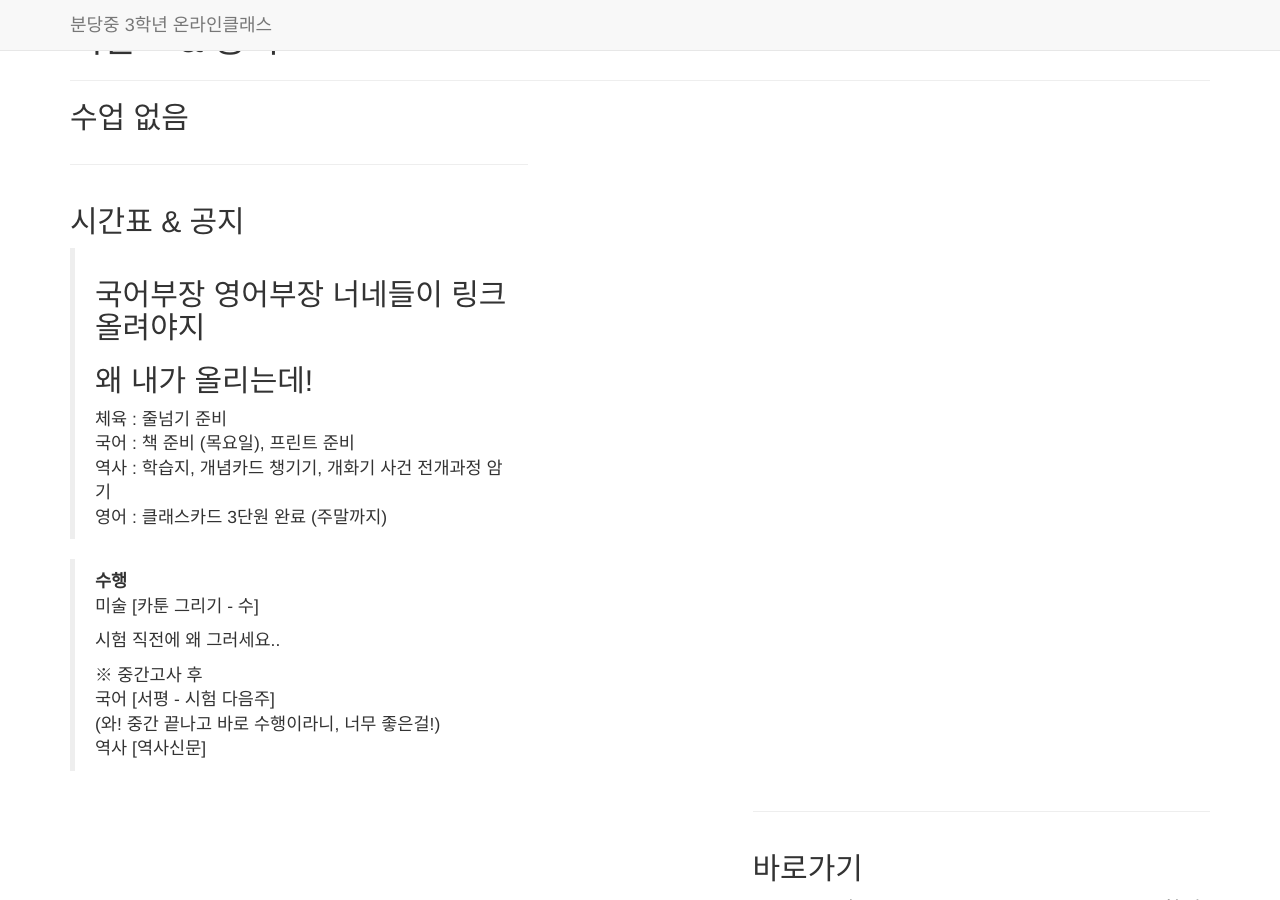
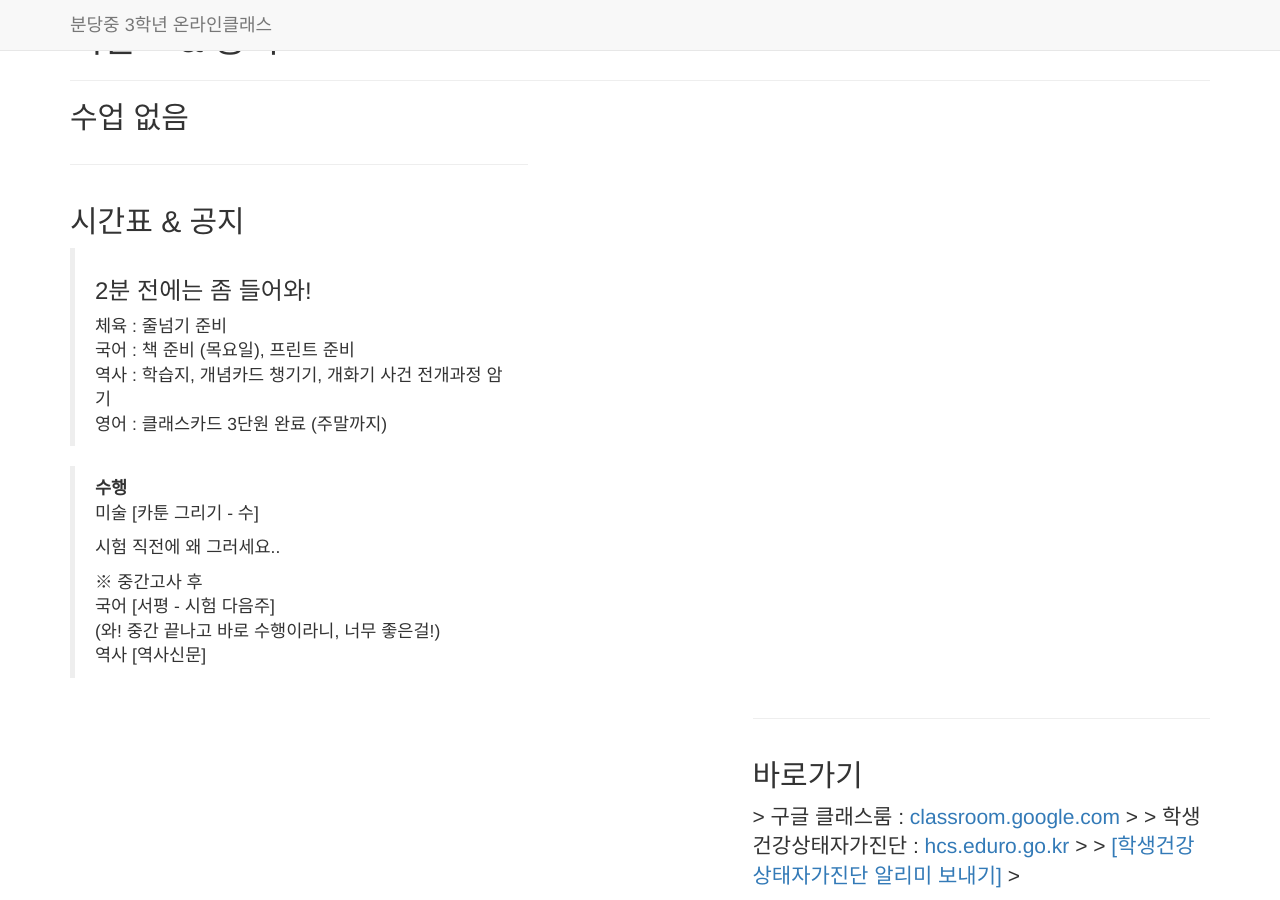
Before and after one commit to bundang-ms-2021/oncl, a Jekyll site: the page built from _posts/2014-09-21-services-1.markdown, in a window 1280 px wide and 900 px high. Built offline with Jekyll 4.4.1, drawn with Linux system fonts in a browser that asks for light colours; nearby versions of some CDN libraries; library files that are not in the unit come from our copies.

Commit message:
Update 2014-09-21-services-1.markdown

```diff
--- a/_posts/2014-09-21-services-1.markdown
+++ b/_posts/2014-09-21-services-1.markdown
@@ -6,8 +6,7 @@ title: 시간표 & 공지
 description: |
 ---
 
-  > <h2>국어부장 영어부장 너네들이 링크 올려야지</h2>
-  > <h2>왜 내가 올리는데!</h2>
+  > <h3>2분 전에는 좀 들어와!</h3>
   >
   > 체육 : 줄넘기 준비
   > 국어 : 책 준비 (목요일), 프린트 준비
```
